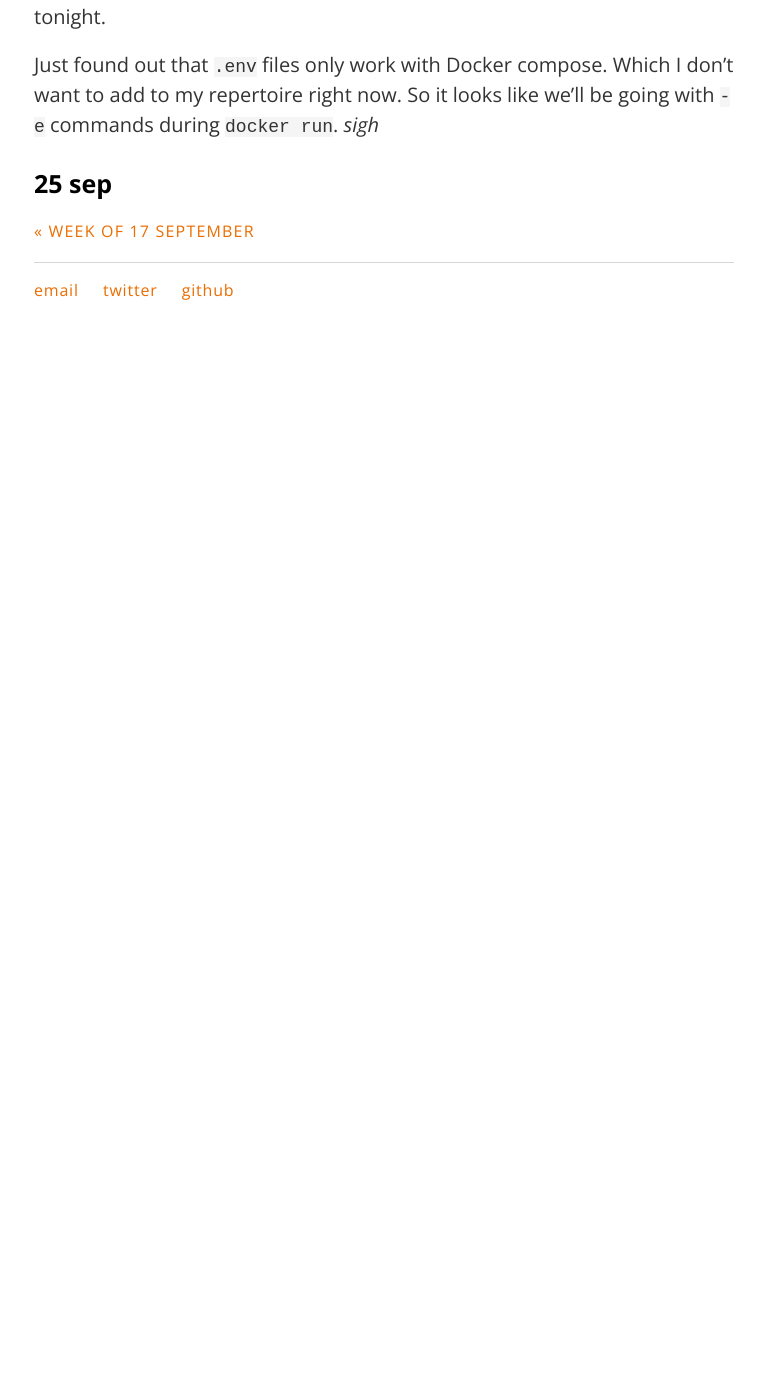
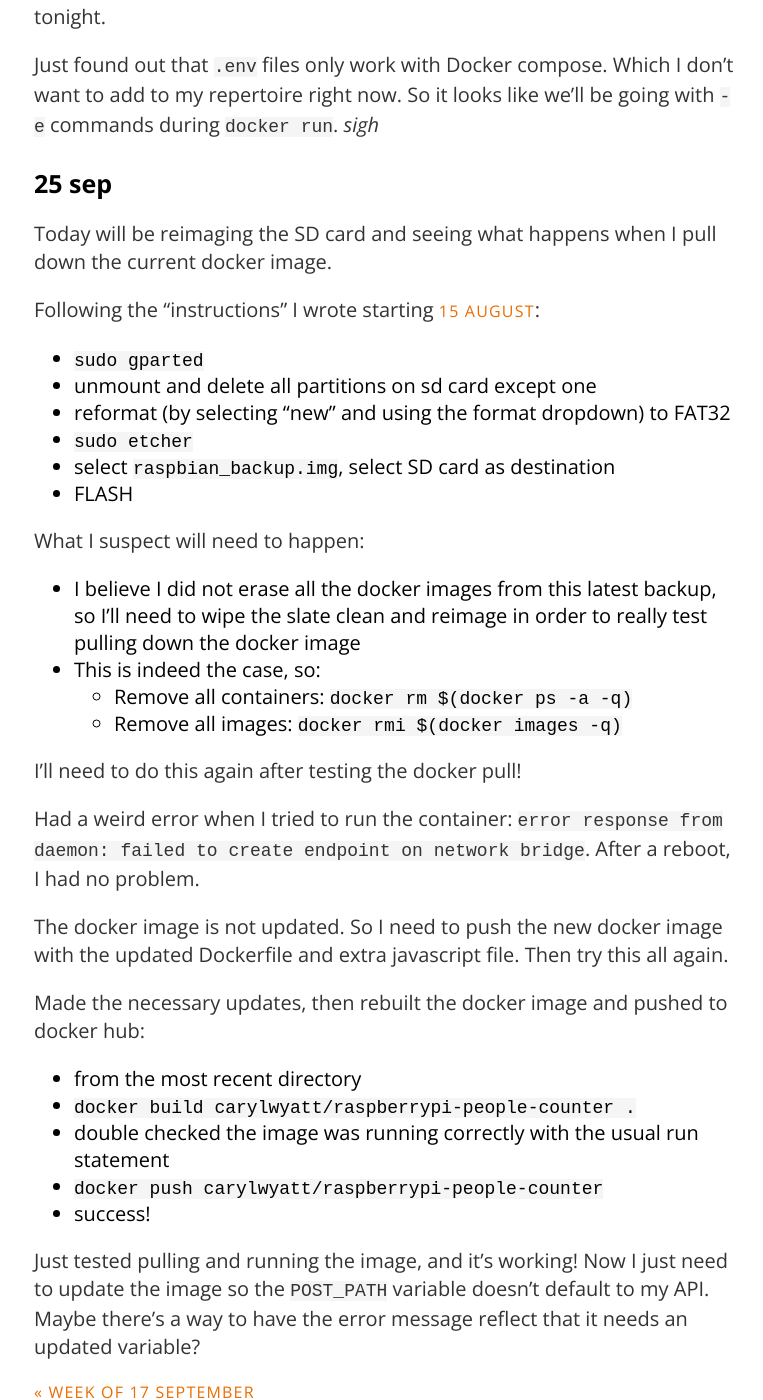
Before and after one commit to carylwyatt/carylwyatt.github.io, a Jekyll site: the page built from _posts/2018-09-24-week-of-24-sep.md, in a window 1280 px wide and 1400 px high, scrolled down 692 px. Shown: the whole window, without its empty margins (256-1019 px from the left). Built offline with Jekyll 4.4.1, drawn with Linux system fonts in a browser that asks for light colours; before the commit the page ends 1033 px from its top, so only the background shows below that.

Commit message:
notes on image update

```diff
--- a/_posts/2018-09-24-week-of-24-sep.md
+++ b/_posts/2018-09-24-week-of-24-sep.md
@@ -21,3 +21,34 @@ It's been a weird kind of Monday. I just started reading up on the `--env-file`
 Just found out that `.env` files only work with Docker compose. Which I don't want to add to my repertoire right now. So it looks like we'll be going with `-e` commands during `docker run`. *sigh*
 
 ### 25 sep
+
+Today will be reimaging the SD card and seeing what happens when I pull down the current docker image.
+
+Following the "instructions" I wrote starting [15 august](http://carylwyatt.github.io/blog/2018/08/13/week-of-13-august):
+  - `sudo gparted`
+  - unmount and delete all partitions on sd card except one
+  - reformat (by selecting "new" and using the format dropdown) to FAT32
+  - `sudo etcher`
+  - select `raspbian_backup.img`, select SD card as destination
+  - FLASH
+
+What I suspect will need to happen:
+  - I believe I did not erase all the docker images from this latest backup, so I'll need to wipe the slate clean and reimage in order to really test pulling down the docker image
+  - This is indeed the case, so:
+    - Remove all containers: `docker rm $(docker ps -a -q)`
+    - Remove all images: `docker rmi $(docker images -q)`
+
+I'll need to do this again after testing the docker pull!
+
+Had a weird error when I tried to run the container: `error response from daemon: failed to create endpoint on network bridge`. After a reboot, I had no problem.
+
+The docker image is not updated. So I need to push the new docker image with the updated Dockerfile and extra javascript file. Then try this all again.
+
+Made the necessary updates, then rebuilt the docker image and pushed to docker hub:
+  - from the most recent directory
+  - `docker build carylwyatt/raspberrypi-people-counter .`
+  - double checked the image was running correctly with the usual run statement
+  - `docker push carylwyatt/raspberrypi-people-counter`
+  - success!
+
+Just tested pulling and running the image, and it's working! Now I just need to update the image so the `POST_PATH` variable doesn't default to my API. Maybe there's a way to have the error message reflect that it needs an updated variable?
```
